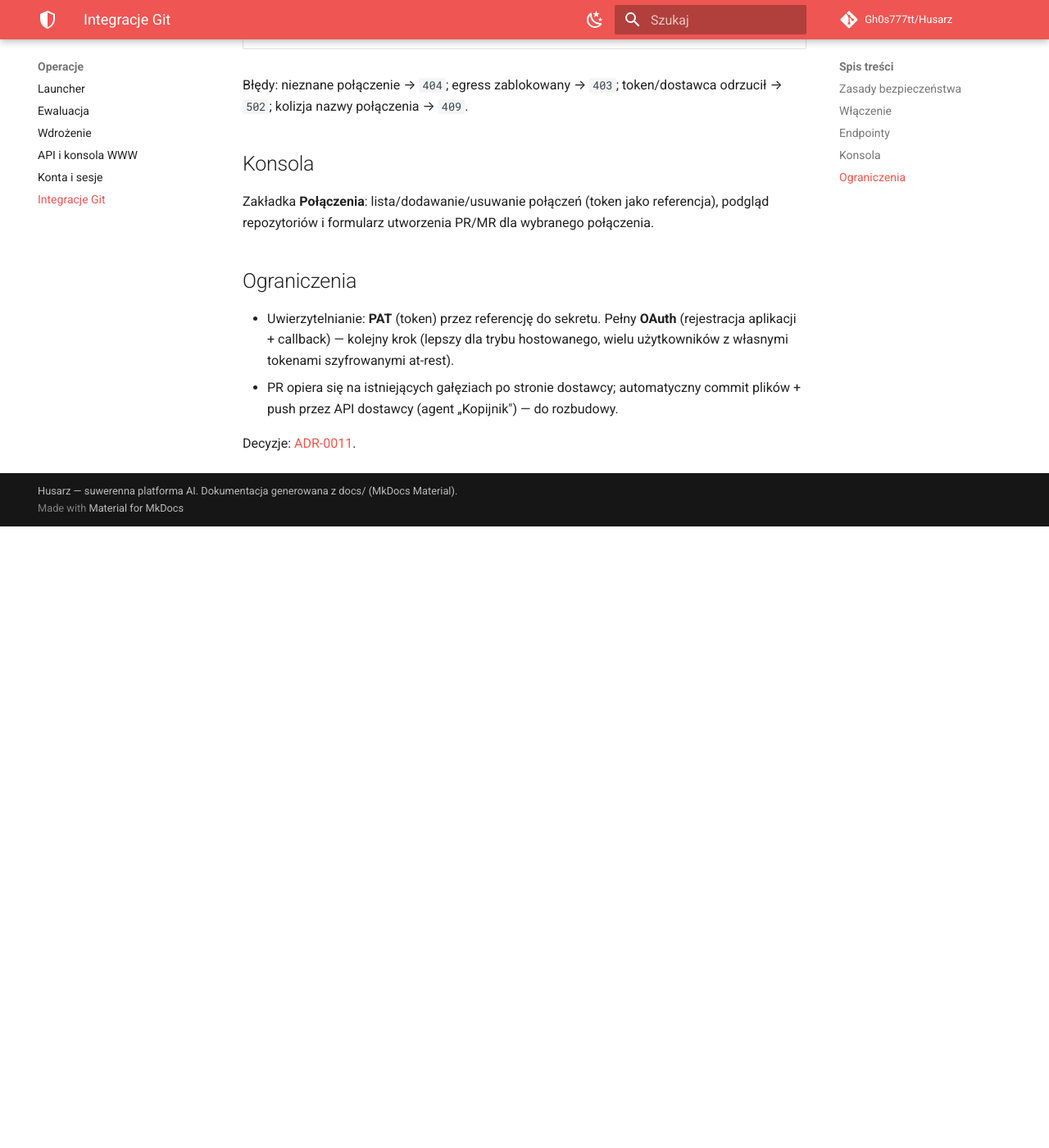
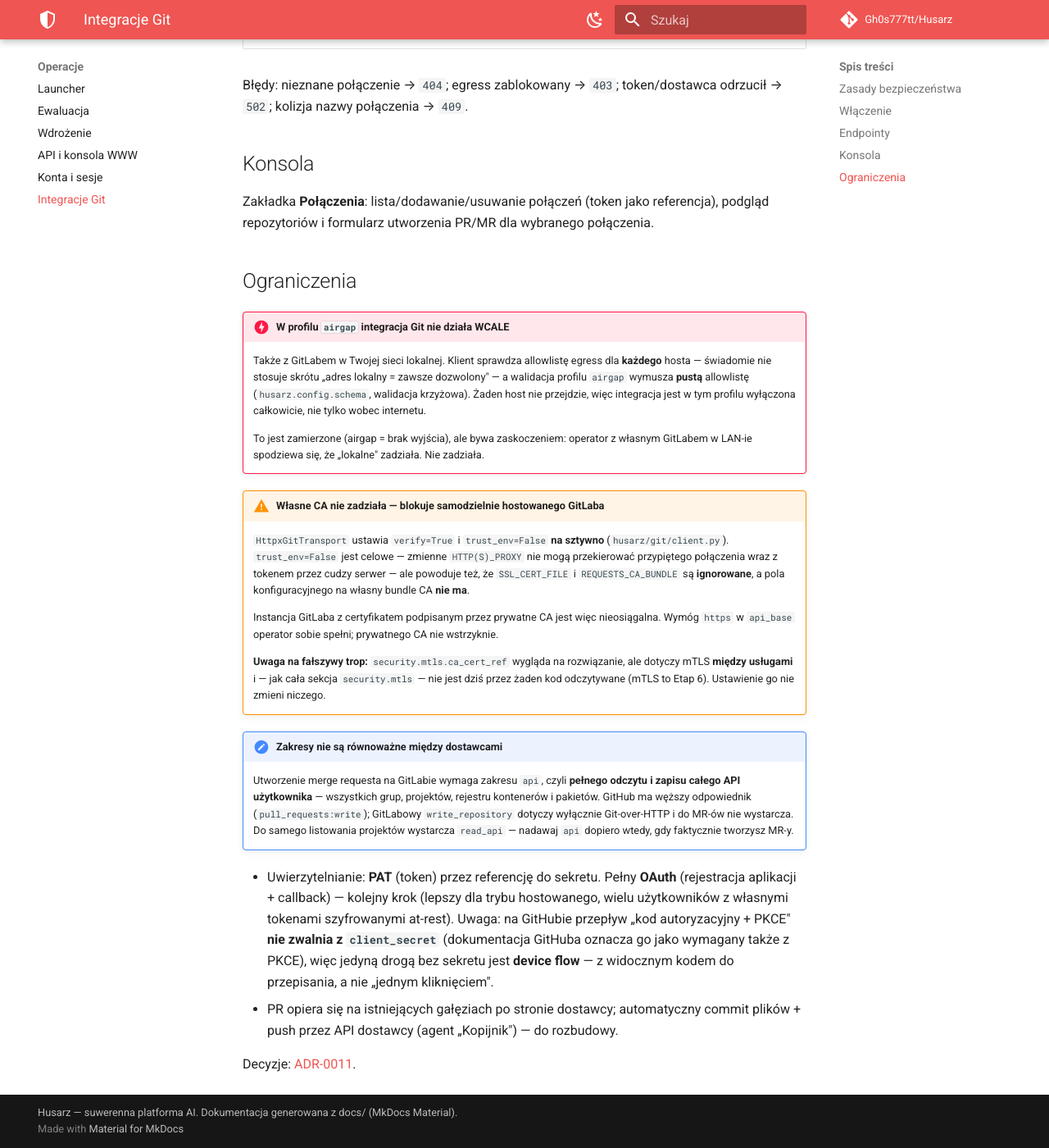
Before and after one commit to Gh0s777tt/Husarz, an MkDocs documentation site: the page built from docs/GIT.md, in a window 1280 px wide and 1400 px high, scrolled down 1828 px. Shown: the whole window at 82% size. Built offline with MkDocs 1.6.1 and Material for MkDocs 9.7.7, drawn with Linux system fonts in a browser that asks for light colours; comment, search, counter and statistics services are not loaded; before the commit the page ends 2470 px from its top, so only the background shows below that.

Commit message:
docs(git): udokumentowane granice integracji — airgap, własne CA, martwa sekcja mTLS
Trzy ograniczenia stanu obecnego, ustalone przy projektowaniu logowania OAuth. Wszystkie
były nieudokumentowane, więc ujawniłyby się dopiero przy nieudanym połączeniu.

1. W PROFILU airgap INTEGRACJA GIT NIE DZIAŁA WCALE — także z GitLabem w sieci lokalnej.
   Klient sprawdza allowlistę egress dla KAŻDEGO hosta, świadomie bez skrótu „adres lokalny
   = zawsze dozwolony" (mimo że warstwa SSRF dopuszcza dla Gita allow_lan=True), a walidacja
   profilu airgap wymusza allowlistę PUSTĄ. To zamierzone, ale nieoczywiste: operator
   z własnym GitLabem w LAN-ie spodziewa się, że lokalne zadziała.

2. NIE DA SIĘ WSKAZAĆ WŁASNEGO CA. HttpxGitTransport ma verify=True i trust_env=False na
   sztywno. Drugie jest celowe i wartościowe — zmienne HTTP(S)_PROXY nie mogą przekierować
   przypiętego połączenia wraz z tokenem przez cudzy serwer — ale powoduje ignorowanie
   SSL_CERT_FILE/REQUESTS_CA_BUNDLE, a pola konfiguracyjnego na bundle CA nie ma. Blokuje to
   samodzielnie hostowanego GitLaba MOCNIEJ niż wymóg https: HTTPS operator sobie postawi,
   prywatnego CA nie wstrzyknie.

3. security.mtls TO SEKCJA CZYSTO DEKLARATYWNA — zero odczytów w kodzie poza schematem
   (mTLS to Etap 6, co jest ujawnione w ROADMAP i ARCHITEKTURZE). W połączeniu z punktem 2
   tworzy jednak FAŁSZYWY TROP: ca_cert_ref wygląda na rozwiązanie problemu CA i nim nie jest.

Dodatkowo udokumentowana nierówność zakresów: MR na GitLabie wymaga zakresu `api`, czyli
pełnego odczytu i zapisu całego API użytkownika (wszystkie grupy, projekty, rejestry);
GitHub ma węższy pull_requests:write. Do listowania wystarcza read_api.

Zweryfikowane w dokumentacji GitHuba i zapisane, bo przesądza kierunek przyszłego OAuth:
PKCE NIE ZWALNIA Z client_secret (oznaczony jako wymagany także z PKCE; wyjątkiem jest
wyłącznie device flow — „The client_secret is not needed for the device flow"). Wariant
„przycisk → przeglądarka → gotowe" jest więc dla klienta publicznego ślepą uliczką.

Zmian w kodzie nie ma — to opis granic stanu obecnego. ROADMAP dostaje dwie pozycje:
kreator połączeń z zapisywalnym magazynem sekretów oraz pole na bundle CA.

Bramki: 1003 testy, husarz eval zielony, gitleaks czysty, mkdocs --strict OK.

Co-Authored-By: Claude Opus 5 <noreply@anthropic.com>

```diff
--- a/docs/GIT.md
+++ b/docs/GIT.md
@@ -68,9 +68,44 @@ podgląd repozytoriów i formularz utworzenia PR/MR dla wybranego połączenia.
 
 ## Ograniczenia
 
+!!! danger "W profilu `airgap` integracja Git nie działa WCALE"
+    Także z GitLabem w Twojej sieci lokalnej. Klient sprawdza allowlistę egress dla
+    **każdego** hosta — świadomie nie stosuje skrótu „adres lokalny = zawsze dozwolony" —
+    a walidacja profilu `airgap` wymusza **pustą** allowlistę (`husarz.config.schema`,
+    walidacja krzyżowa). Żaden host nie przejdzie, więc integracja jest w tym profilu
+    wyłączona całkowicie, nie tylko wobec internetu.
+
+    To jest zamierzone (airgap = brak wyjścia), ale bywa zaskoczeniem: operator z własnym
+    GitLabem w LAN-ie spodziewa się, że „lokalne" zadziała. Nie zadziała.
+
+!!! warning "Własne CA nie zadziała — blokuje samodzielnie hostowanego GitLaba"
+    `HttpxGitTransport` ustawia `verify=True` i `trust_env=False` **na sztywno**
+    (`husarz/git/client.py`). `trust_env=False` jest celowe — zmienne `HTTP(S)_PROXY`
+    nie mogą przekierować przypiętego połączenia wraz z tokenem przez cudzy serwer — ale
+    powoduje też, że `SSL_CERT_FILE` i `REQUESTS_CA_BUNDLE` są **ignorowane**, a pola
+    konfiguracyjnego na własny bundle CA **nie ma**.
+
+    Instancja GitLaba z certyfikatem podpisanym przez prywatne CA jest więc nieosiągalna.
+    Wymóg `https` w `api_base` operator sobie spełni; prywatnego CA nie wstrzyknie.
+
+    **Uwaga na fałszywy trop:** `security.mtls.ca_cert_ref` wygląda na rozwiązanie, ale
+    dotyczy mTLS **między usługami** i — jak cała sekcja `security.mtls` — nie jest dziś
+    przez żaden kod odczytywane (mTLS to Etap 6). Ustawienie go nie zmieni niczego.
+
+!!! note "Zakresy nie są równoważne między dostawcami"
+    Utworzenie merge requesta na GitLabie wymaga zakresu `api`, czyli **pełnego odczytu
+    i zapisu całego API użytkownika** — wszystkich grup, projektów, rejestru kontenerów
+    i pakietów. GitHub ma węższy odpowiednik (`pull_requests:write`); GitLabowy
+    `write_repository` dotyczy wyłącznie Git-over-HTTP i do MR-ów nie wystarcza.
+    Do samego listowania projektów wystarcza `read_api` — nadawaj `api` dopiero wtedy,
+    gdy faktycznie tworzysz MR-y.
+
 - Uwierzytelnianie: **PAT** (token) przez referencję do sekretu. Pełny **OAuth**
   (rejestracja aplikacji + callback) — kolejny krok (lepszy dla trybu hostowanego,
-  wielu użytkowników z własnymi tokenami szyfrowanymi at-rest).
+  wielu użytkowników z własnymi tokenami szyfrowanymi at-rest). Uwaga: na GitHubie
+  przepływ „kod autoryzacyjny + PKCE" **nie zwalnia z `client_secret`** (dokumentacja
+  GitHuba oznacza go jako wymagany także z PKCE), więc jedyną drogą bez sekretu jest
+  **device flow** — z widocznym kodem do przepisania, a nie „jednym kliknięciem".
 - PR opiera się na istniejących gałęziach po stronie dostawcy; automatyczny commit
   plików + push przez API dostawcy (agent „Kopijnik") — do rozbudowy.
 
```
Also changed, not shown: CHANGELOG.md (+20 -0 lines), ROADMAP.md (+7 -0 lines), docs/BEZPIECZENSTWO.md (+34 -0 lines).
